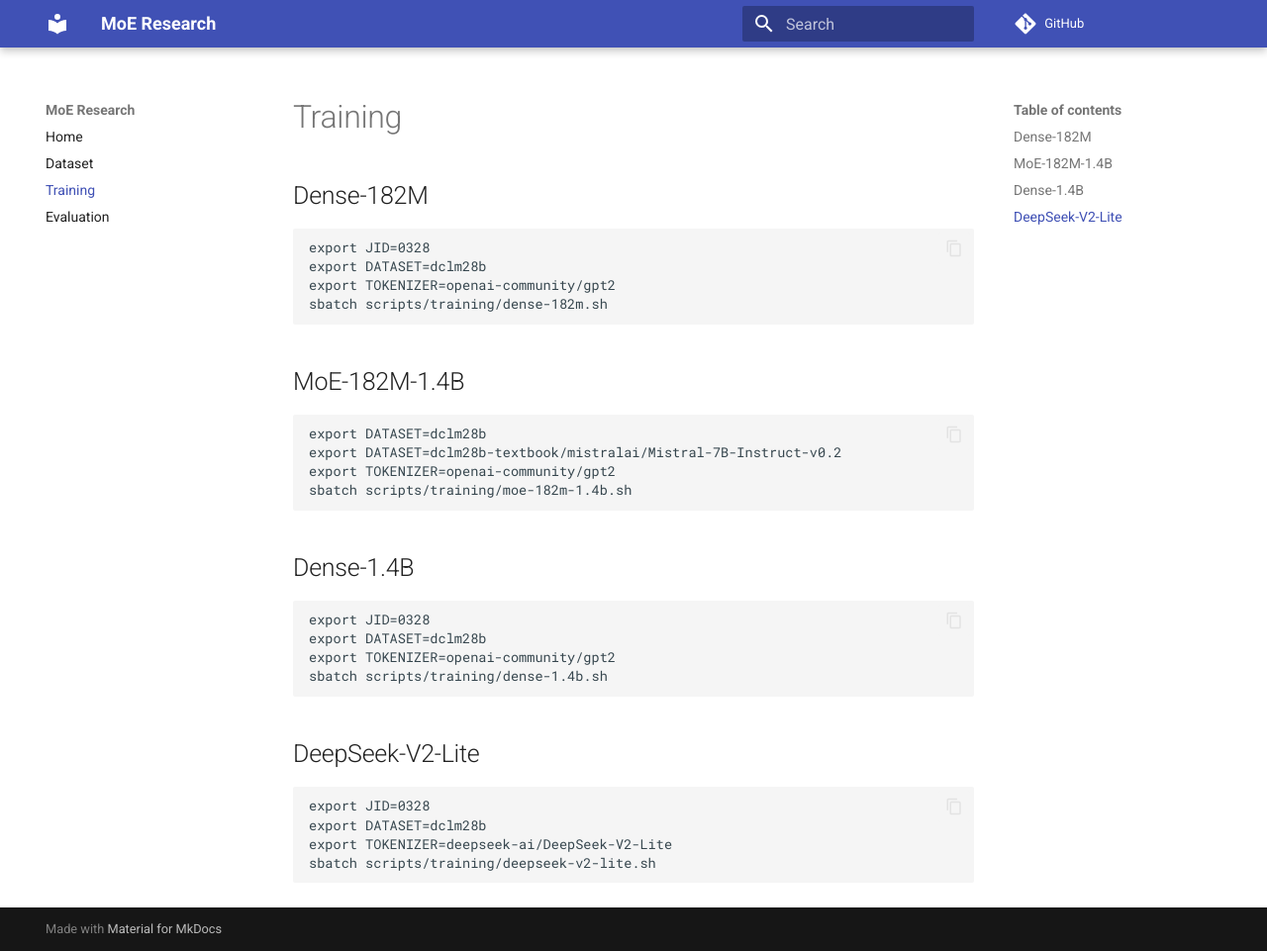
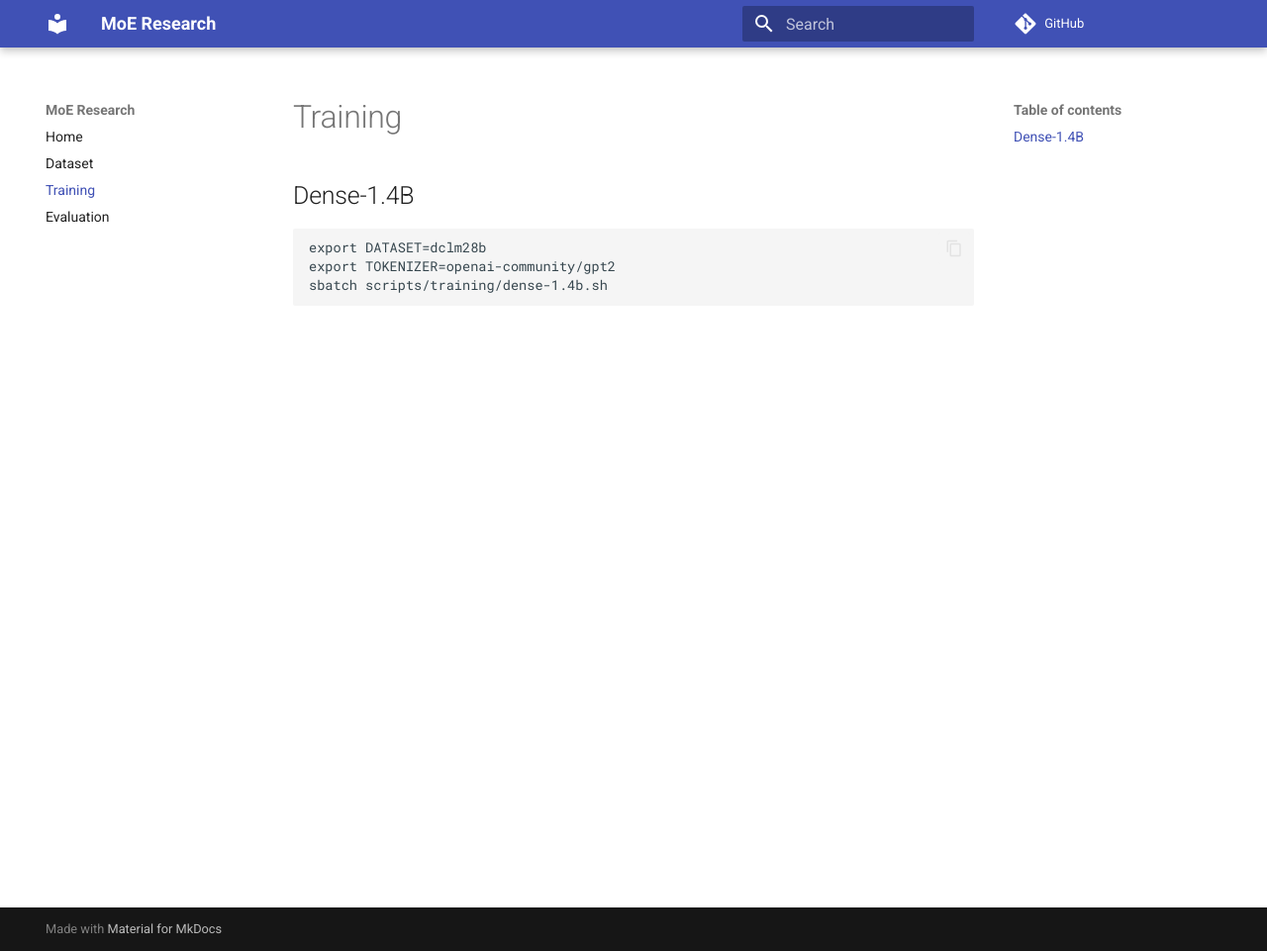
Before and after one commit to cmu-flame/FLAME-MoE, an MkDocs documentation site: the page built from docs/training.md, in a window 1280 px wide and 961 px high. Shown: the whole window at 99% size. Built offline with MkDocs 1.6.1 and Material for MkDocs 9.7.7, drawn with Linux system fonts in a browser that asks for light colours; comment, search, counter and statistics services are not loaded.

````diff
--- a/docs/training.md
+++ b/docs/training.md
@@ -1,37 +1,9 @@
 # Training
-
-## Dense-182M
-
-```bash
-export JID=0328
-export DATASET=dclm28b
-export TOKENIZER=openai-community/gpt2
-sbatch scripts/training/dense-182m.sh
-```
-
-## MoE-182M-1.4B
-
-```bash
-export DATASET=dclm28b
-export DATASET=dclm28b-textbook/mistralai/Mistral-7B-Instruct-v0.2
-export TOKENIZER=openai-community/gpt2
-sbatch scripts/training/moe-182m-1.4b.sh
-```
 
 ## Dense-1.4B
 
 ```bash
-export JID=0328
 export DATASET=dclm28b
 export TOKENIZER=openai-community/gpt2
 sbatch scripts/training/dense-1.4b.sh
 ```
-
-## DeepSeek-V2-Lite
-
-```bash
-export JID=0328
-export DATASET=dclm28b
-export TOKENIZER=deepseek-ai/DeepSeek-V2-Lite
-sbatch scripts/training/deepseek-v2-lite.sh
-```
````
Also changed, not shown: 1 other file.
